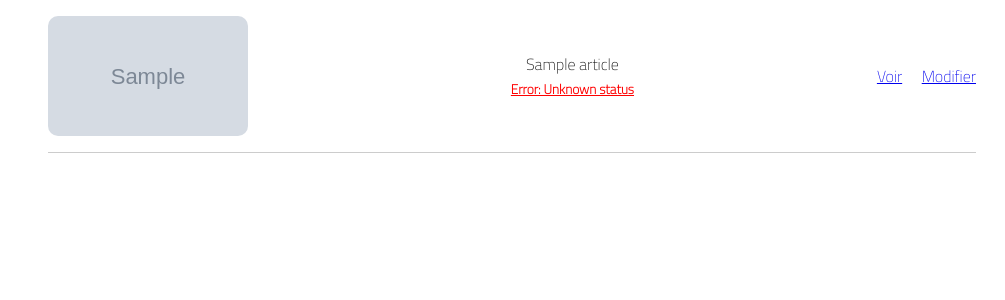
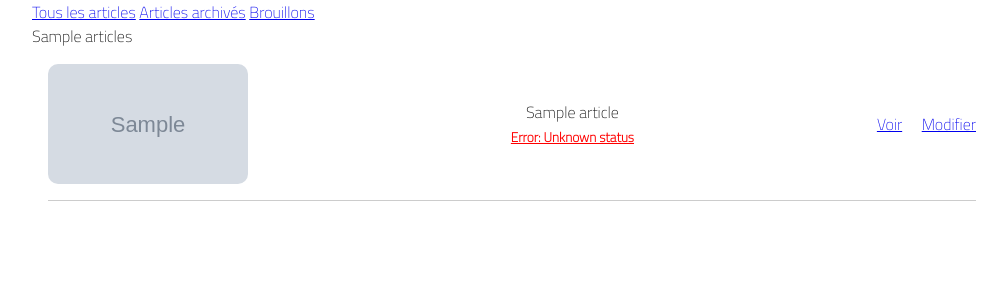
Before and after one commit to WildCodeSchool/blog-e-boulga-mvc, a PHP site: template src/View/AdminArticles/index.html.twig in a window 1280 px wide. Shown: the top 300 px of the page, without its empty margins (128-1133 px from the left). Run offline with PHP 8.4, Linux system fonts and the light colour scheme; the template is opened without the code that fills it: most values are stand-ins (such as "Sample title", 1, 10 or a date in 2020); grey boxes marked "Sample" are stand-in pictures; some libraries are stand-ins or nearby versions.

Commit message:
added buttons articles filter by status - without style - missing method in abstract

```diff
--- a/src/View/AdminArticles/index.html.twig
+++ b/src/View/AdminArticles/index.html.twig
@@ -6,6 +6,12 @@
 
 {% block content %}
     <main>
+        <a class="filterButton" href="/admin/articles/">Tous les articles</a>
+        <a class="filterButton" href="/admin/articles?status=archived">Articles archivés</a>
+        <a class="filterButton" href="/admin/articles?status=draft">Brouillons</a>
+        <section class="articles">
+            {{ articles.error ?? '' }}
+
             {% for article in articles %}
                 <div class="article">
                     <img src="/{{ article.imgSrc }}" alt="{{ article.altImg }}">
@@ -28,5 +34,6 @@
                     </div>
                 </div>
             {% endfor %}
+        </section>
     </main>
 {% endblock %}
```
Also changed, not shown: src/Controller/AdminArticlesController.php (+14 -1 lines). Lines whose indentation alone changed are shown as unchanged.
